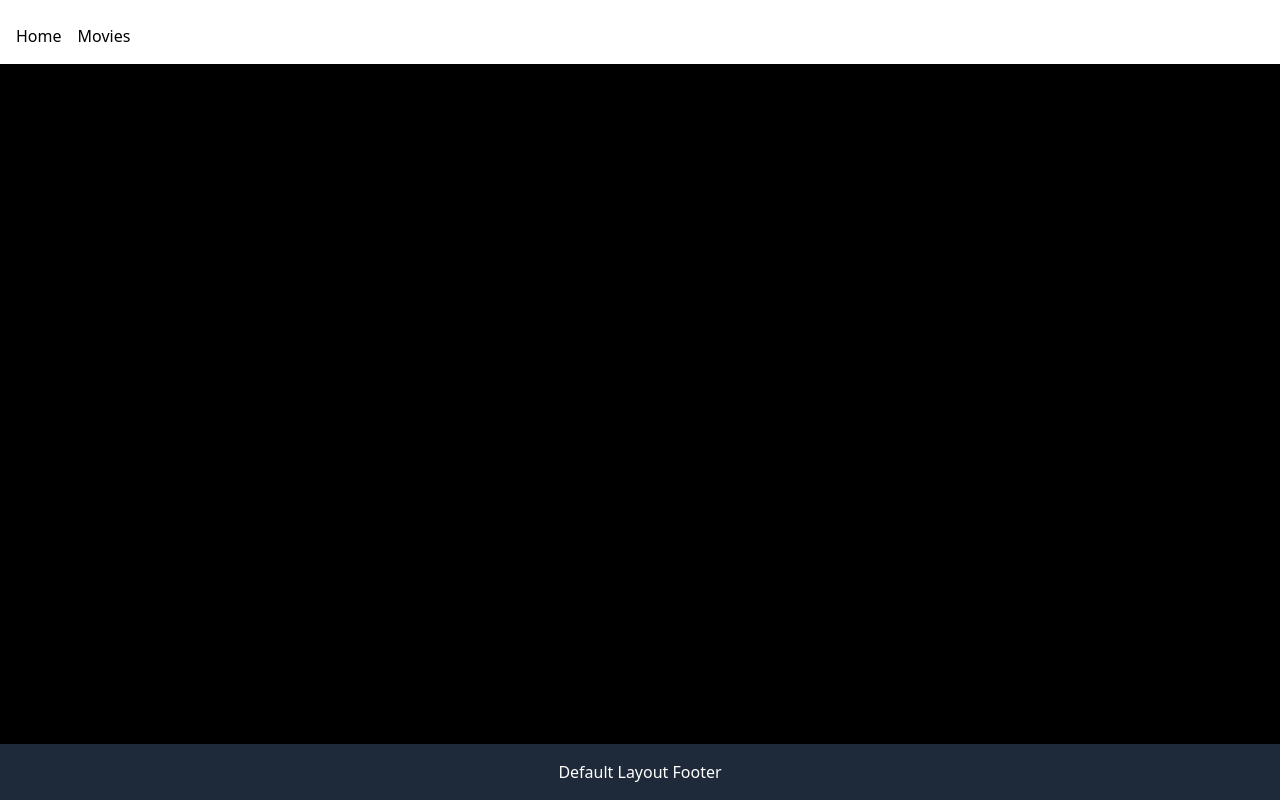
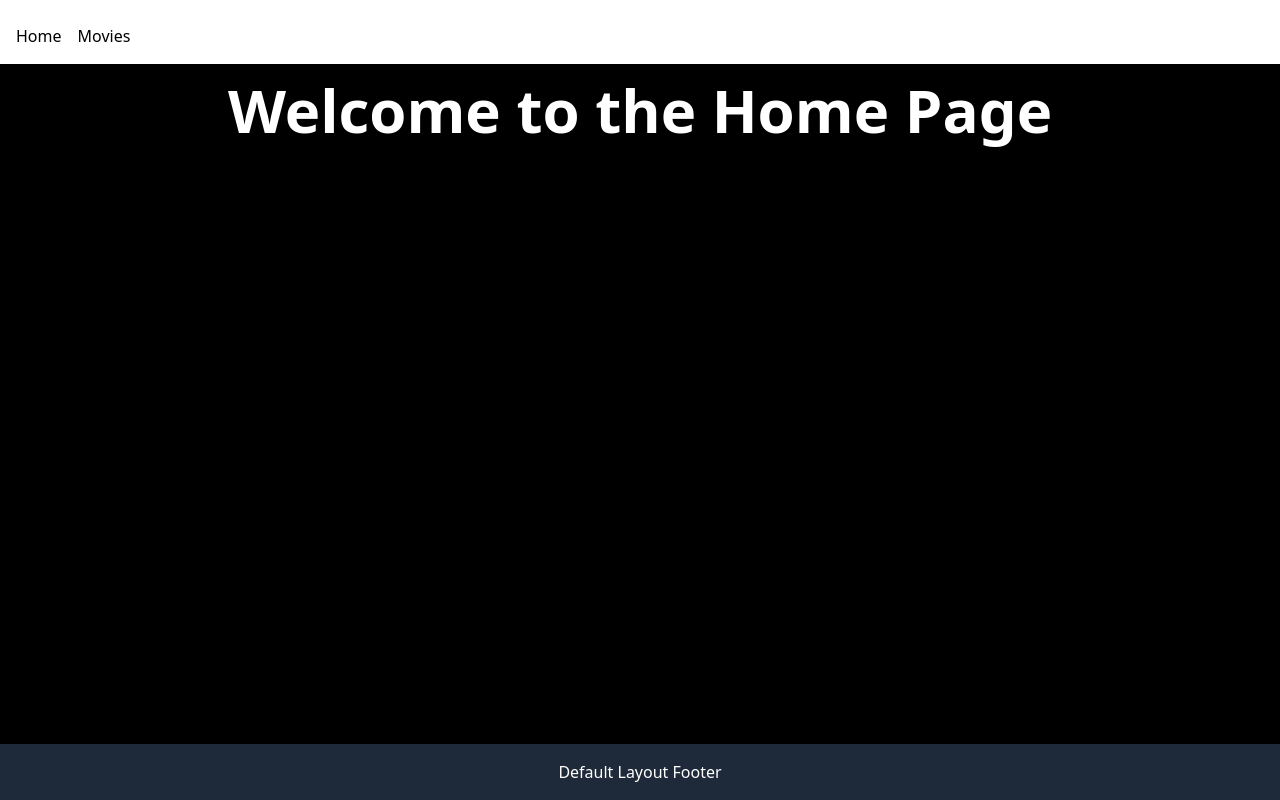
Before and after one commit to thomasraimondi/webapp-react, a React (Vite) app: page / in a window 1280 px wide. Built offline with nearby package versions, Linux system fonts and the light colour scheme.

Commit message:
change color text

```diff
--- a/src/pages/Home.jsx
+++ b/src/pages/Home.jsx
@@ -2,7 +2,9 @@
   return (
     <div className="container mx-auto">
       <div className="flex items-center justify-center">
-        <h1 className="text-4xl font-bold mb-4">Welcome to the Home Page</h1>
+        <h1 className="text-6xl font-bold mb-4 text-white">
+          Welcome to the Home Page
+        </h1>
       </div>
     </div>
   );
```
